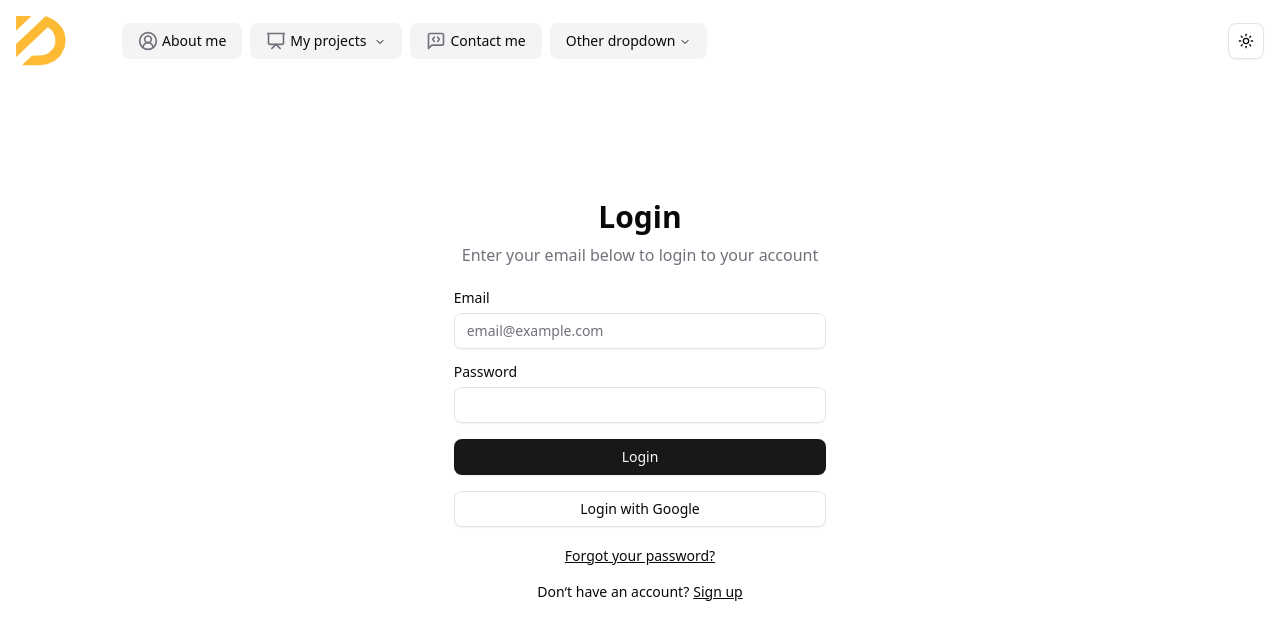
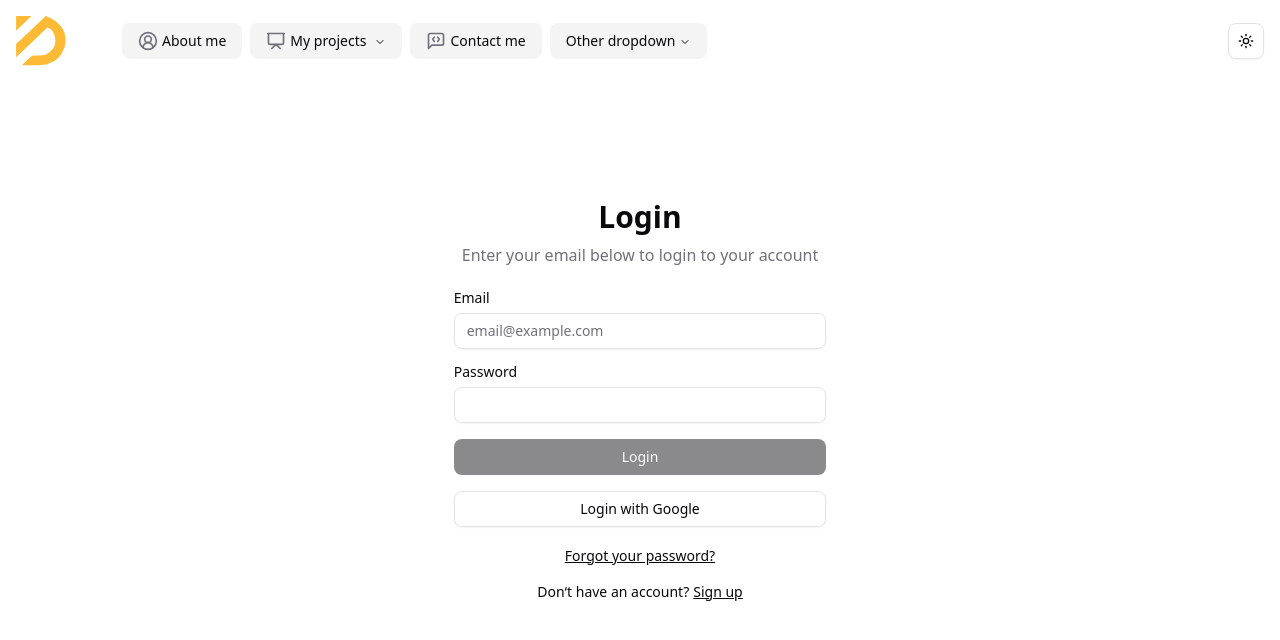
Before and after one commit to dsaavedr/portfolio_improved, a Next.js app: page /admin/login in a window 1280 px wide. Shown: the top 640 px of the page. Built offline with nearby package versions, Linux system fonts and the light colour scheme.

Commit message:
Added disabling function of submit when inputs are empty

```diff
--- a/src/components/LoginForm/LoginForm.tsx
+++ b/src/components/LoginForm/LoginForm.tsx
@@ -27,9 +27,15 @@ const LoginForm = () => {
     },
   });
 
+  const { watch } = form;
+
+  const [email, password] = watch(["email", "password"]);
+
   const onSubmit: SubmitHandler<LoginFormType> = async (data) => {
     console.log(data);
   };
+
+  const isDisabled = !email || !password;
 
   return (
     <Form {...form}>
@@ -51,7 +57,11 @@ const LoginForm = () => {
               <FormItem>
                 <FormLabel>Email</FormLabel>
                 <FormControl>
-                  <Input placeholder="email@example.com" {...field} />
+                  <Input
+                    type="email"
+                    placeholder="email@example.com"
+                    {...field}
+                  />
                 </FormControl>
                 <FormMessage />
               </FormItem>
@@ -64,13 +74,13 @@ const LoginForm = () => {
               <FormItem>
                 <FormLabel>Password</FormLabel>
                 <FormControl>
-                  <Input {...field} />
+                  <Input type="password" {...field} />
                 </FormControl>
                 <FormMessage />
               </FormItem>
             )}
           />
-          <Button type="submit" className="w-full">
+          <Button disabled={isDisabled} type="submit" className="w-full">
             Login
           </Button>
           <Button variant="outline" className="w-full">
```
